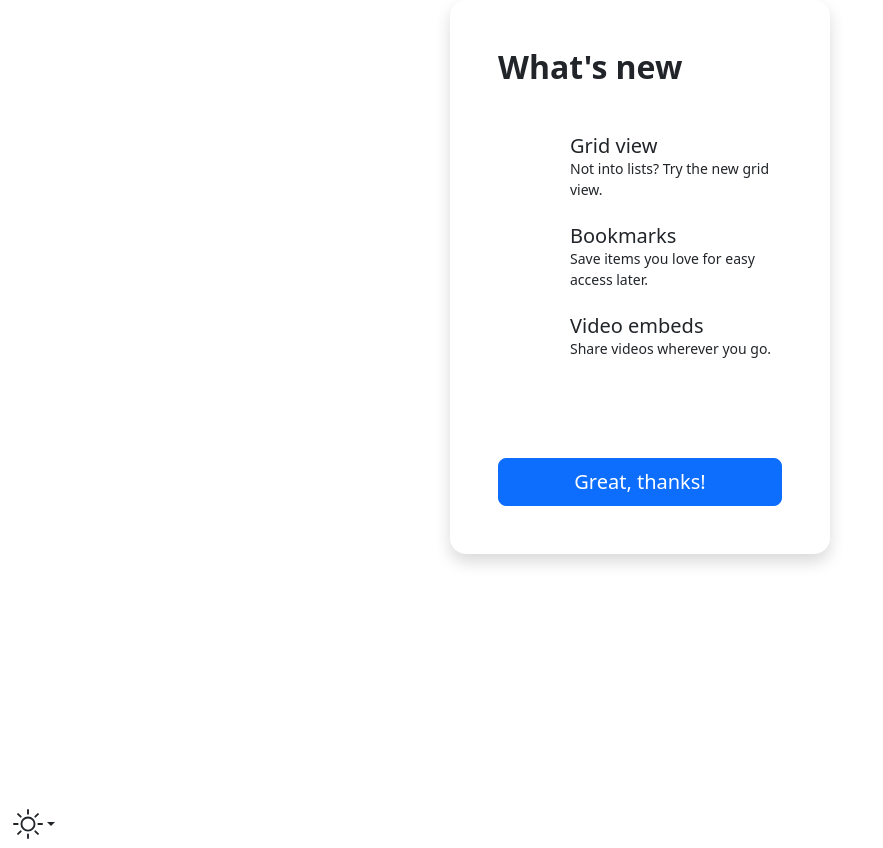
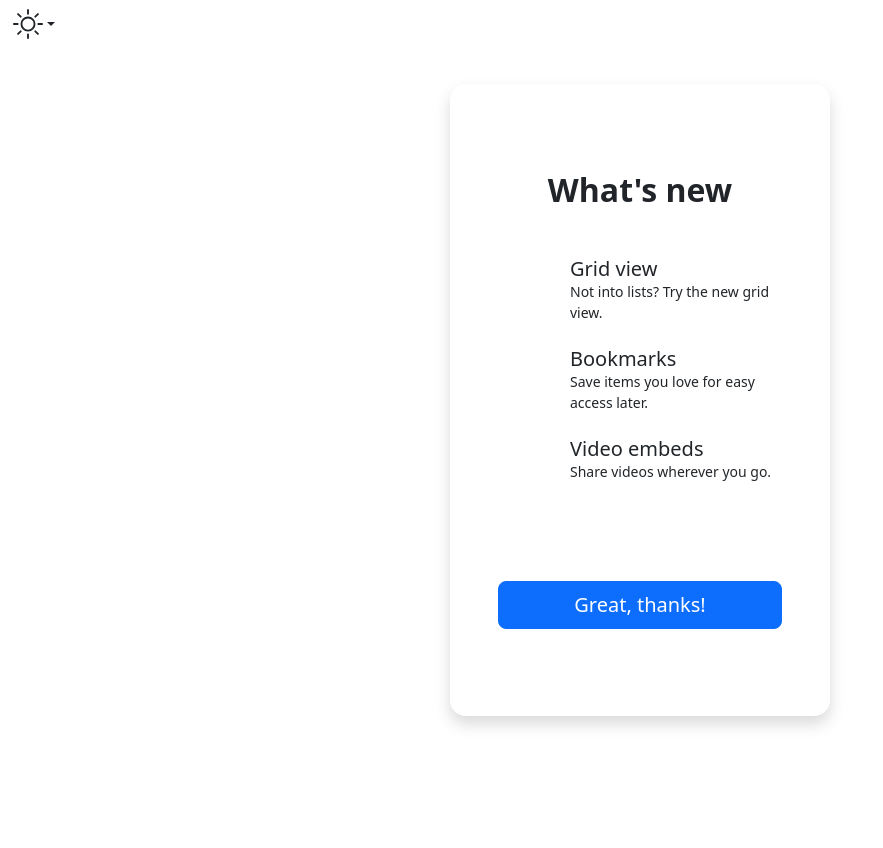
Before and after one commit to vidhigupta14/light-dark, a plain HTML site: page index.html in a window 1280 px wide. Shown: the whole page, without its empty margins (0-883 px from the left). After the commit the page ends 800 px from the top, so only its background shows below. Drawn offline with nearby package versions, Linux system fonts and the light colour scheme.

Commit message:
ilove you vidzz

```diff
--- a/index.html
+++ b/index.html
@@ -10,6 +10,13 @@
     <link rel="stylesheet" href="./styles.css">
 </head>
 <body>
+  <button class="dark-theme-button btn btn-bd-primary py-2 dropdown-toggle d-flex align-items-center" id="bd-theme" type="button" aria-expanded="false" data-bs-toggle="dropdown" aria-label="Toggle theme (dark)">
+    <svg xmlns="http://www.w3.org/2000/svg" width="30" height="30" fill="currentColor" class="bi bi-sun" viewBox="0 0 16 16">
+        <path d="M8 11a3 3 0 1 1 0-6 3 3 0 0 1 0 6m0 1a4 4 0 1 0 0-8 4 4 0 0 0 0 8M8 0a.5.5 0 0 1 .5.5v2a.5.5 0 0 1-1 0v-2A.5.5 0 0 1 8 0m0 13a.5.5 0 0 1 .5.5v2a.5.5 0 0 1-1 0v-2A.5.5 0 0 1 8 13m8-5a.5.5 0 0 1-.5.5h-2a.5.5 0 0 1 0-1h2a.5.5 0 0 1 .5.5M3 8a.5.5 0 0 1-.5.5h-2a.5.5 0 0 1 0-1h2A.5.5 0 0 1 3 8m10.657-5.657a.5.5 0 0 1 0 .707l-1.414 1.415a.5.5 0 1 1-.707-.708l1.414-1.414a.5.5 0 0 1 .707 0m-9.193 9.193a.5.5 0 0 1 0 .707L3.05 13.657a.5.5 0 0 1-.707-.707l1.414-1.414a.5.5 0 0 1 .707 0zm9.193 2.121a.5.5 0 0 1-.707 0l-1.414-1.414a.5.5 0 0 1 .707-.707l1.414 1.414a.5.5 0 0 1 0 .707M4.464 4.465a.5.5 0 0 1-.707 0L2.343 3.05a.5.5 0 1 1 .707-.707l1.414 1.414a.5.5 0 0 1 0 .708z"/>
+      </svg>
+    <span class="visually-hidden" id="bd-theme-text">Toggle theme</span>
+  </button>
+  <div>
     <div class="modal-dialog" role="document">
       <div class="modal-content rounded-4 shadow">
         <div class="modal-body p-5">
@@ -42,12 +49,9 @@
         </div>
       </div>
     </div>
-      <button class="btn btn-bd-primary py-2 dropdown-toggle d-flex align-items-center" id="bd-theme" type="button" aria-expanded="false" data-bs-toggle="dropdown" aria-label="Toggle theme (dark)">
-        <svg xmlns="http://www.w3.org/2000/svg" width="30" height="30" fill="currentColor" class="bi bi-sun" viewBox="0 0 16 16">
-            <path d="M8 11a3 3 0 1 1 0-6 3 3 0 0 1 0 6m0 1a4 4 0 1 0 0-8 4 4 0 0 0 0 8M8 0a.5.5 0 0 1 .5.5v2a.5.5 0 0 1-1 0v-2A.5.5 0 0 1 8 0m0 13a.5.5 0 0 1 .5.5v2a.5.5 0 0 1-1 0v-2A.5.5 0 0 1 8 13m8-5a.5.5 0 0 1-.5.5h-2a.5.5 0 0 1 0-1h2a.5.5 0 0 1 .5.5M3 8a.5.5 0 0 1-.5.5h-2a.5.5 0 0 1 0-1h2A.5.5 0 0 1 3 8m10.657-5.657a.5.5 0 0 1 0 .707l-1.414 1.415a.5.5 0 1 1-.707-.708l1.414-1.414a.5.5 0 0 1 .707 0m-9.193 9.193a.5.5 0 0 1 0 .707L3.05 13.657a.5.5 0 0 1-.707-.707l1.414-1.414a.5.5 0 0 1 .707 0zm9.193 2.121a.5.5 0 0 1-.707 0l-1.414-1.414a.5.5 0 0 1 .707-.707l1.414 1.414a.5.5 0 0 1 0 .707M4.464 4.465a.5.5 0 0 1-.707 0L2.343 3.05a.5.5 0 1 1 .707-.707l1.414 1.414a.5.5 0 0 1 0 .708z"/>
-          </svg>
-        <span class="visually-hidden" id="bd-theme-text">Toggle theme</span>
-      </button>
+  </div>
+
+
     <script src="https://cdn.jsdelivr.net/npm/bootstrap@5.3.2/dist/js/bootstrap.bundle.min.js" integrity="sha384-C6RzsynM9kWDrMNeT87bh95OGNyZPhcTNXj1NW7RuBCsyN/o0jlpcV8Qyq46cDfL" crossorigin="anonymous"></script>
     <script src="./index.js"></script>
 </body>
--- a/styles.css
+++ b/styles.css
@@ -3,17 +3,29 @@ body{
     height: 100vh;
 }
 .modal-dialog{
-    width: 380px;
-    height: 100vh;
+    /* width: 380px;
+    height: 100vh; */
+    min-width: 100vw;
+    min-height: 100vh;
+    /* align-items: center; */
+    display: flex;
+    justify-content: center;
+    align-items: center;
 }
 
+
+.modal-body{
+    display: flex;
+    flex-direction: column;
+    align-items: center;
+    justify-content: center;
+}
+
+
 .modal-content{
-    /* min-height: 100%; */
-    min-width: 100%;
-    display: flex;
-    flex-wrap: wrap;
-    justify-content: center;
-    align-content: center;
+    width: 380px;
+    height: 79vh;
+
 }
 
 button{
@@ -25,3 +37,7 @@ button{
     background-color: rgb(48, 44, 44);
 
 }
+
+.dark-theme-button{
+   position: absolute;
+}
```
Lines whose indentation alone changed are shown as unchanged.
